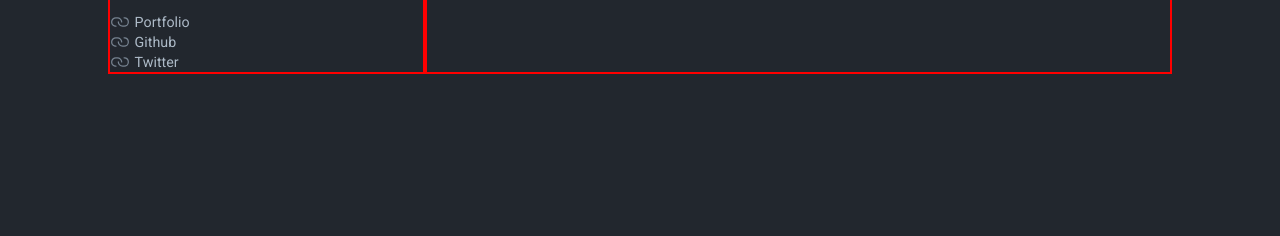
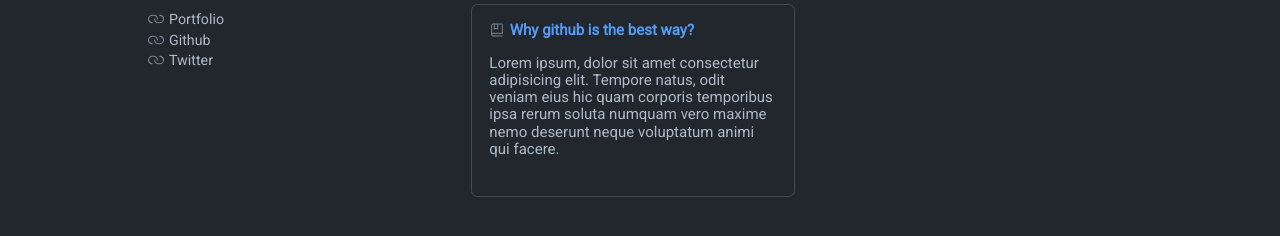
Before and after one commit to Jes015/Blog, an Astro site: page / in a window 1280 px wide. Shown: the part 564-800 px from the top of the page. Built offline with nearby package versions, Linux system fonts and the light colour scheme; Astro itself is replaced by a stand-in of ours.

Commit message:
feat: add lastPost section

```diff
--- /dev/null
+++ b/src/components/LastPosts.astro
@@ -0,0 +1,30 @@
+---
+import Post from "@/components/Post.astro"
+
+---
+
+<section class="lasPosts">
+    <header>
+        Last Posts
+    </header>
+    <div class="lastPosts__container">
+        <Post />
+        <Post />
+        <Post />
+        <Post />
+        <Post />
+    </div>
+</section>
+
+<style>
+    .lasPosts {
+    }
+
+    .lastPosts__container {
+        height: 100%;
+        display: grid;
+        grid-template-columns: repeat(auto-fit, minmax(19.2857142857em, 1fr));
+        gap: 1em;
+
+    }
+</style>
--- a/src/components/Links.astro
+++ b/src/components/Links.astro
@@ -1,6 +1,7 @@
 ---
 import LinkSVG from '@/assets/images/link.svg'
 import type { TLinks } from '@/models'
+import { Image } from 'astro:assets'
 
 interface Props {
     data: TLinks
@@ -9,16 +10,21 @@ interface Props {
 const { data } = Astro.props
 ---
 
-<div>
+<div class="links__container">
     {Object.values(data).map((link) => (
         <div class="link__container">
-            <img src={LinkSVG.src} alt="link icon" width="20px" height="20px"/>
+            <Image src={LinkSVG} alt="link icon" width="18" style={{ rotate: '-37deg'}} />
             <a class="link__ancord" href={link.url} target="_blank">{link.name}</a>
         </div>
     ))}
 </div>
 
 <style>
+    .links__container {
+        display: flex;
+        flex-direction: column;
+        gap: 0.16em;
+    }
     .link__container {
         display: flex;
         align-items: center;
--- a/src/components/Navigation.astro
+++ b/src/components/Navigation.astro
@@ -58,7 +58,7 @@ import { Image } from "astro:assets"
 
   .nav__ancord--selected {
     font-weight: 800;
-    background-color: var(--card-backgournd-color);
+    background-color: var(--card-background-color);
   }
 
   .nav__item--selected::after {
@@ -72,6 +72,6 @@ import { Image } from "astro:assets"
   }
 
   .nav__ancord:hover {
-    background-color: var(--card-backgournd-color);
+    background-color: var(--card-background-color);
   }
 </style>
--- /dev/null
+++ b/src/components/Post.astro
@@ -0,0 +1,39 @@
+---
+import bookSVG from "@/assets/images/book.svg"
+import { Image } from "astro:assets"
+
+---
+
+<div class="post">
+    <header class="post__header">
+        <Image src={bookSVG} alt="post icon" width="16" />
+        <a class="post__link">Why github is the best way?</a>
+    </header>
+    <main>
+        <p>Lorem ipsum, dolor sit amet consectetur adipisicing elit. Tempore natus, odit veniam eius hic quam corporis temporibus ipsa rerum soluta numquam vero maxime nemo deserunt neque voluptatum animi qui facere.</p>
+    </main>
+    <footer>
+
+    </footer>
+</div>
+
+<style>
+    .post {
+        display: inline-block;
+        border: 0.1em solid var(--border-color);
+        border-radius: 0.42857142857em;
+        padding: 1.14285714286em;
+        border-width: max(1px, 0.0625rem);
+    }
+
+    .post__header {
+        display: flex;
+        gap: 0.3em;
+    }
+
+    .post__link {
+        font-size: 1em;
+        color: #539bf5;
+        font-weight: 600;
+    }
+</style>
--- a/src/layouts/Layout.astro
+++ b/src/layouts/Layout.astro
@@ -36,25 +36,22 @@ const { title } = Astro.props;
         </div>
       </div>
     </main>
-  </body>
-
     <style is:global>
       .wrap {
         margin: auto;
         padding: 1.5rem;
         width: 100%;
-      max-width: 86.8571428571dvw;
-      max-width: 86.8571428571vw;
+        max-width: 80.8571428571dvw;
+        max-width: 80.8571428571vw;
       }
 
       .sectionLayout {
         width: 100%;
         display: grid;
         grid-template-columns: 21.1428571429em 1fr;
+        gap: 0.5em;
       }
 
-    .sectionLayout > section {
-      border: 2px solid red;
-    }
     </style>
+  </body>
 </html>
--- a/src/pages/index.astro
+++ b/src/pages/index.astro
@@ -1,7 +1,8 @@
 ---
+import LastPosts from "@/components/LastPosts.astro"
 import Layout from "@/layouts/Layout.astro"
 ---
 
 <Layout title="Index">
-  <section>Holaaaaaa lo otro</section>
+  <LastPosts />
 </Layout>
```
Also changed, not shown: src/assets/images/book.svg (added). Lines whose indentation alone changed are shown as unchanged.
